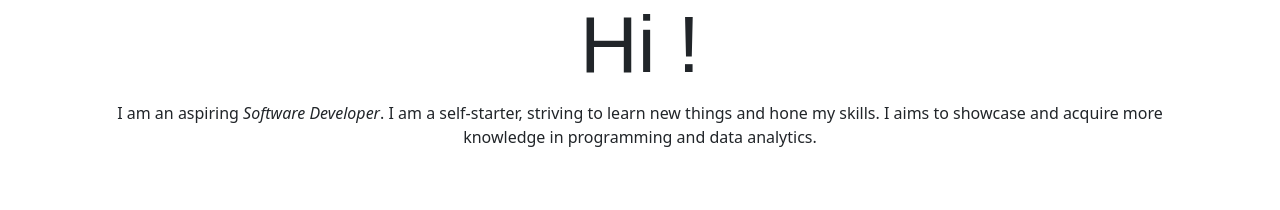
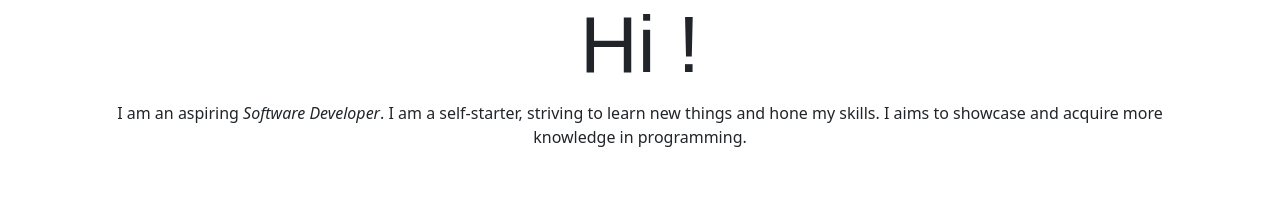
Before and after one commit to patricksayao/new-portfolio, a plain HTML site: page index.html in a window 1280 px wide. Shown: the part 2979-3189 px from the top of the page. Drawn offline with nearby package versions, Linux system fonts and the light colour scheme; a web font is replaced by a local one.

Commit message:
Update index.html

```diff
--- a/index.html
+++ b/index.html
@@ -194,7 +194,7 @@
                         I am an aspiring <em>Software Developer</em>.
                         I am a self-starter, striving to learn new things and hone
                         my skills. I aims to showcase and acquire more knowledge
-                        in programming and data analytics.
+                        in programming.
                     </p>
                 </div>
             </div>
```
